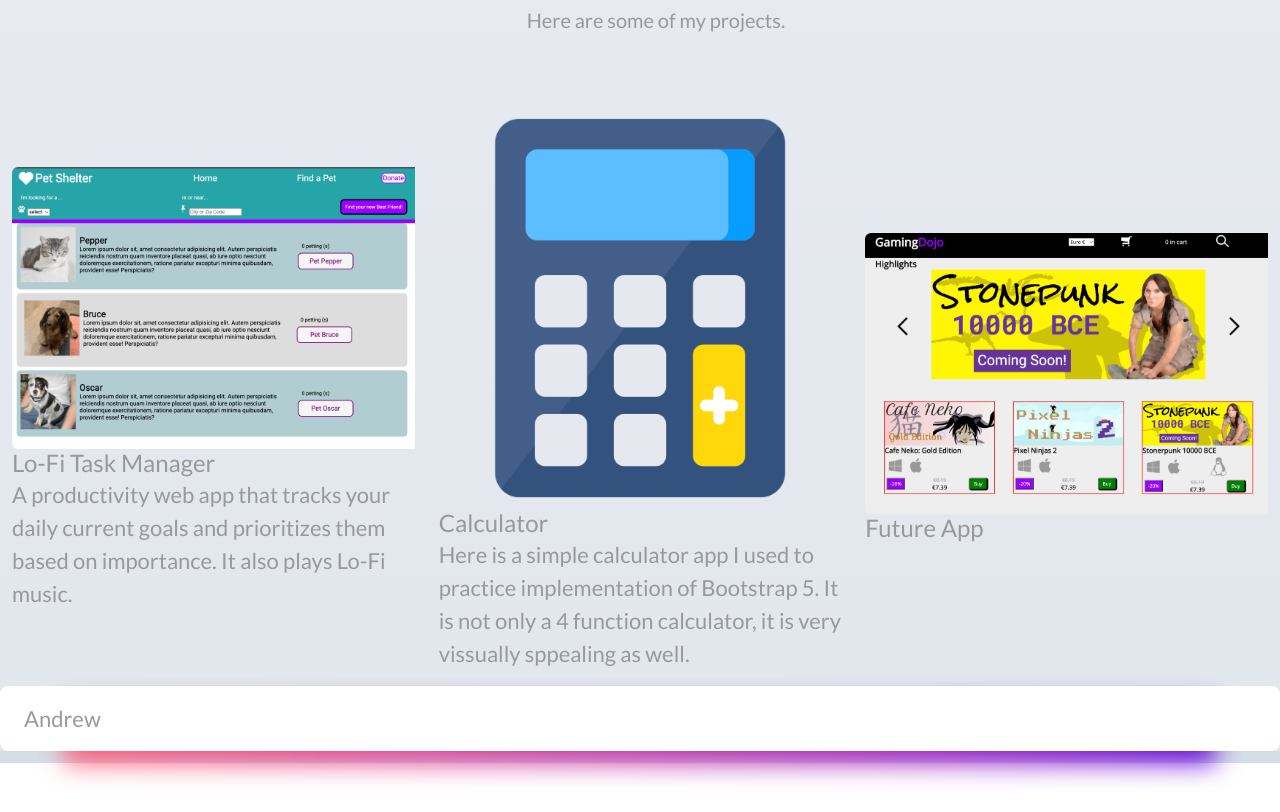
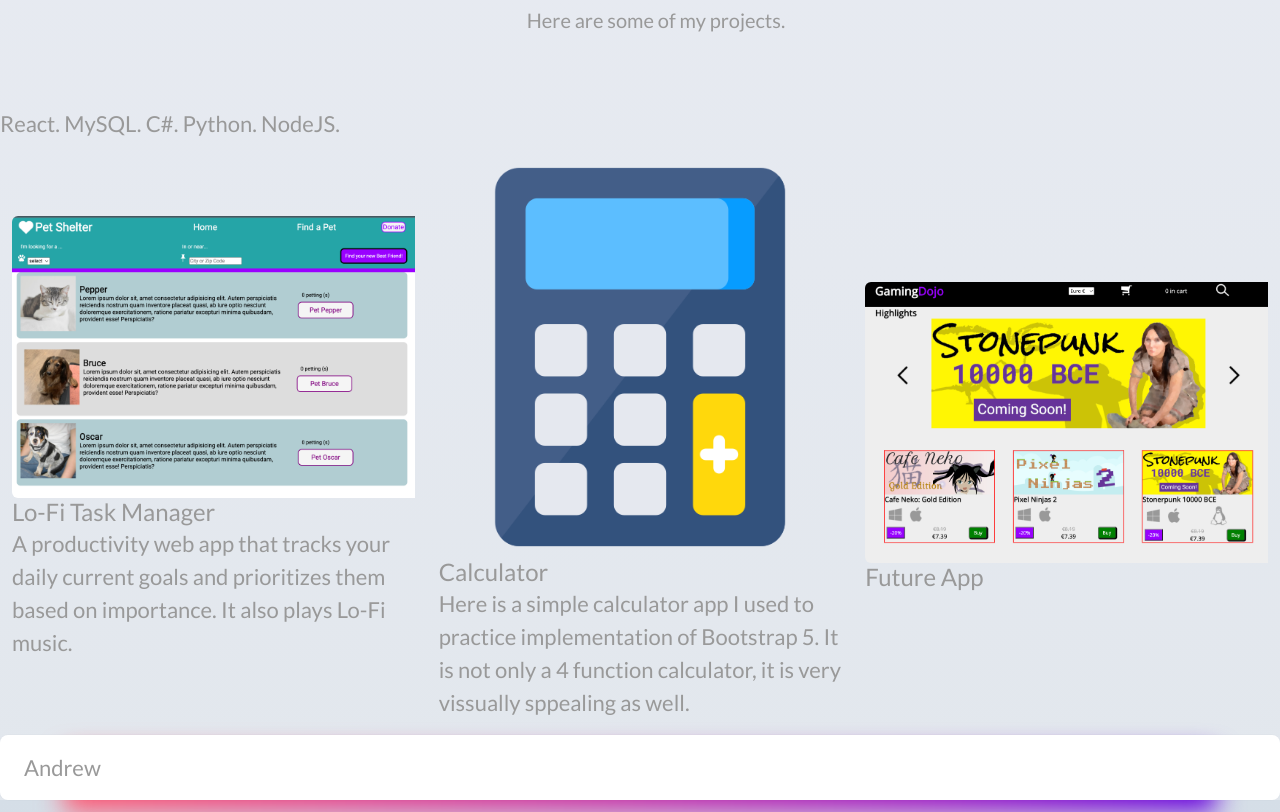
Before and after one commit to AndrewT-Tran/Portfolio, a website: page index.html in a window 1280 px wide. Shown: the part 1341-2153 px from the top of the page. Before the commit the page ends 2104 px from the top, so only its background shows below. Drawn offline with nearby package versions, Linux system fonts and the light colour scheme.

Commit message:
modified:   index.html

```diff
--- a/index.html
+++ b/index.html
@@ -84,6 +84,16 @@
           </div>
         </div>
 
+<div class="text">
+  <p>
+    <span class="word wisteria"> React.</span>
+    <span class="word belize"> MySQL.</span>
+    <span class="word pomegranate"> C#.</span>
+    <span class="word green">Python.</span>
+    <span class="word gold">NodeJS.</span>
+  </p>
+
+</div>
 
           <!-- cards of projects start -->
 
```
